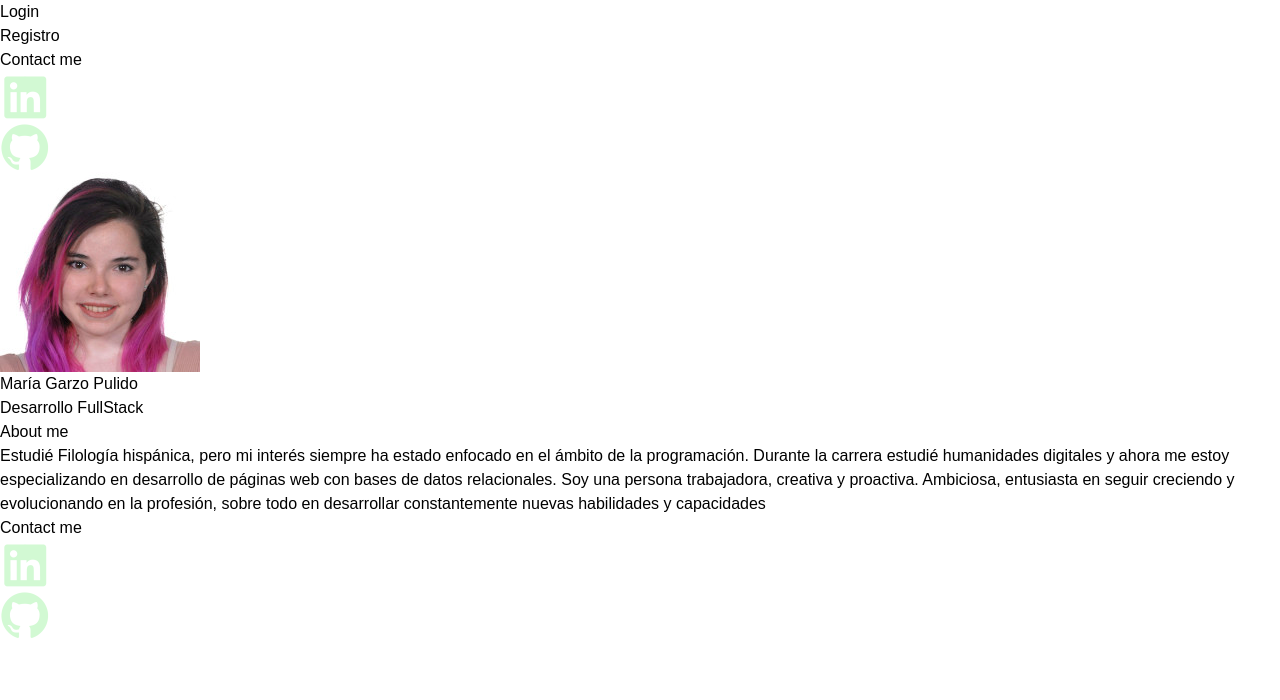
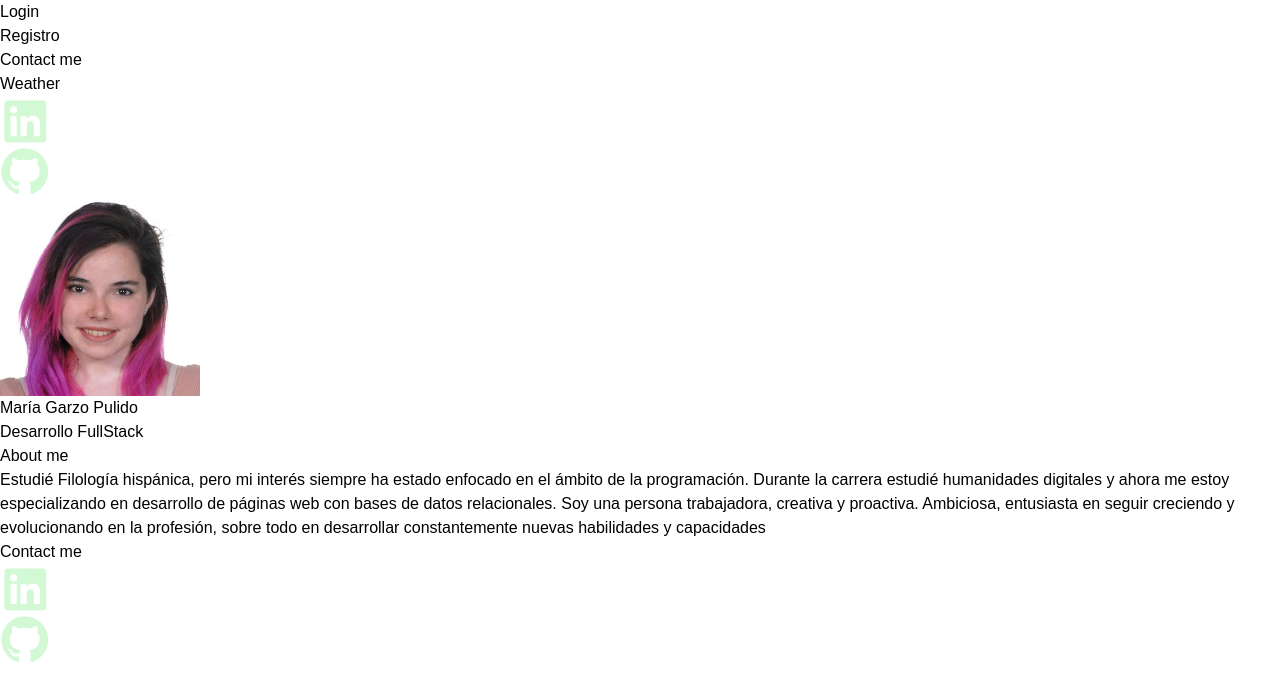
Before and after one commit to EneasSinDiosas/Portfolio, a React (Vite) app: page / in a window 1280 px wide. Shown: the top 700 px of the page. Built offline with nearby package versions, Linux system fonts and the light colour scheme; a web font is replaced by a local one.

Commit message:
routeWeather and App css desing

```diff
--- a/src/App.tsx
+++ b/src/App.tsx
@@ -12,22 +12,23 @@ const App = () => {
 
   return (
     <div className="w-screen h-screen items-center flex flex-col  bg-gradient-to-b from-emerald-600 to-teal-950" >
-      <nav className="w-screen h-fit text-green-200 text-xl p-3 flex flex-row">
+      <nav className="w-full h-fit text-green-200 text-xl p-3 flex flex-row">
         <NavButton text='Login' onClick={() => navigate('/login')} />
         <NavButton text='Registro' onClick={() => navigate('/register')} />
         <NavButton text='Contact me' onClick={() => navigate('/contactme')} />
+        <NavButton text='Weather' onClick={() => navigate('/weather5days')} />
           <Abutton href="https://www.linkedin.com/in/maria-garzo-6a8831260/" src={linkImage} />
           <Abutton href="https://github.com/EneasSinDiosas" src={linkImageGit} />
       </nav>
-      <div className="grid grid-cols-3">
-        <header className=" w-5/6 m-2 grid grid-cols-3 px-5 py-3 col-span-2">
-          <img src={linkImageProfile} alt="profilePhoto" className="rounded-2xl mr-6 my-1.5 shadow-lg content-start col-start-1 col-end-1"></img>
+      <div className="flex flex-col md:flex-row w-5/6">
+        <header className=" w-5/6 m-2 px-5 py-3 flex flex-col md:flex-row">
+          <img src={linkImageProfile} alt="profilePhoto" className="rounded-2xl mr-6 my-1.5 shadow-lg content-start"></img>
           <h1 className="text-green-200 text-3xl p-1.5 pt-8 font-semibold col-start-2 col-end-3 content-center text-center subpixel-antialiased tracking-wider">
             María Garzo Pulido
             <figcaption className="italic text-xl mt-3 font-normal text-emerald-100">Desarrollo FullStack</figcaption>
           </h1>
         </header>
-        <main className="bg-emerald-900 w-5/6 shadow-2xl m- flex rounded-xl px-5 py-4 col-start-3 col-end-3 flex-col">
+        <main className="bg-emerald-900 w-5/6 shadow-2xl m- flex rounded-xl px-5 py-4  flex-col">
           <h1 className="text-green-200 text-lg">About me</h1>
           <p className="text-emerald-100 pt-1.5">Estudié Filología hispánica, pero mi interés siempre ha estado enfocado en el ámbito de la programación.
             Durante la carrera estudié humanidades digitales y ahora me estoy especializando en desarrollo de páginas web con bases de datos relacionales. Soy una persona trabajadora, creativa y proactiva. Ambiciosa, entusiasta en seguir creciendo y evolucionando en la profesión, sobre todo en desarrollar constantemente nuevas habilidades y capacidades</p>
--- a/src/routes/App.routes.tsx
+++ b/src/routes/App.routes.tsx
@@ -4,6 +4,7 @@ import { Login } from "../pages/Login";
 import { Register } from "../pages/Register";
 import { Contactme } from "../pages/Contactme";
 import { PageNotFound } from "../pages/PageNotFound";
+import { Weather5days } from "../pages/Wheather5days";
 
 
 //<Route path="*" element={<NotFound/>}/>
@@ -14,6 +15,7 @@ export const AppRoutes = () => {
             <Route path="/login" element={<Login/>}/>
             <Route path="/register" element={<Register/>}/>
             <Route path="/contactme" element={<Contactme/>}/>
+            <Route path="/weather5days" element={<Weather5days/>}/>
             <Route path="*" element={<PageNotFound/>}/>
         </Routes>
     )
```
